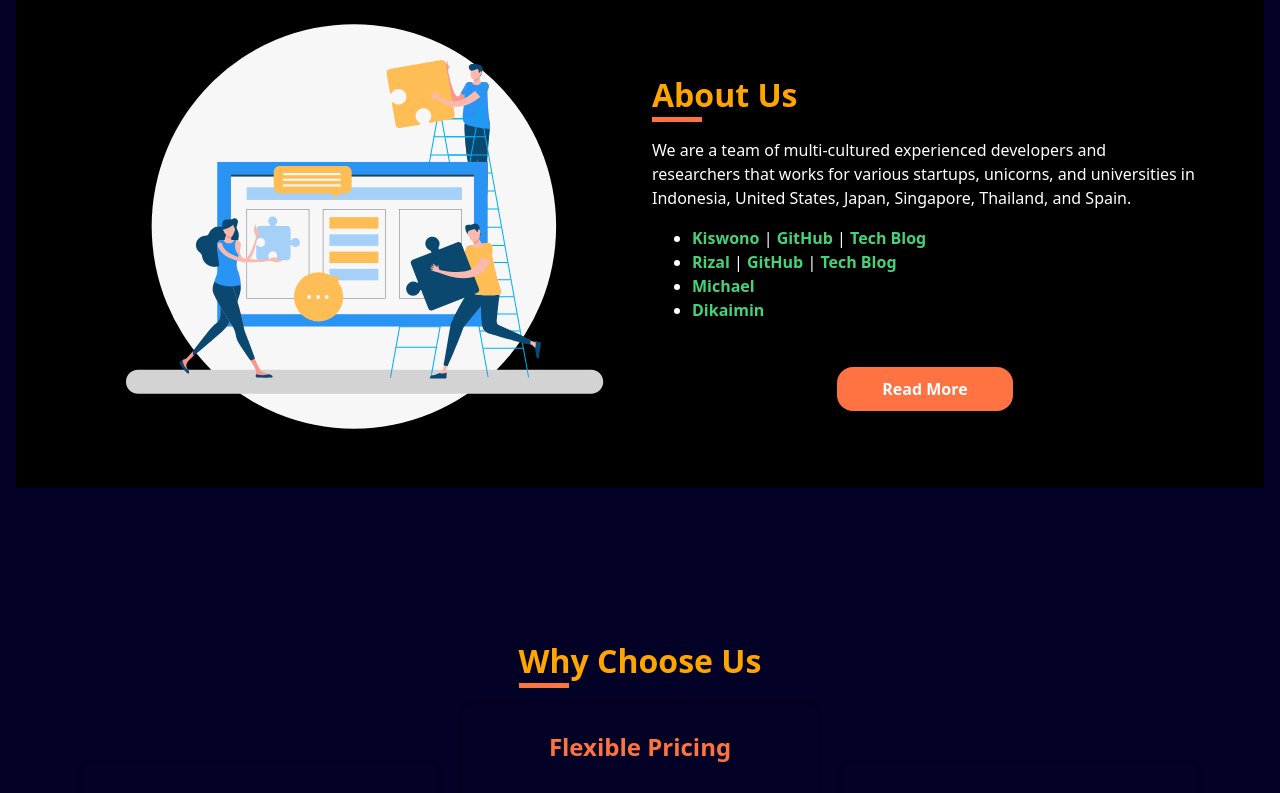
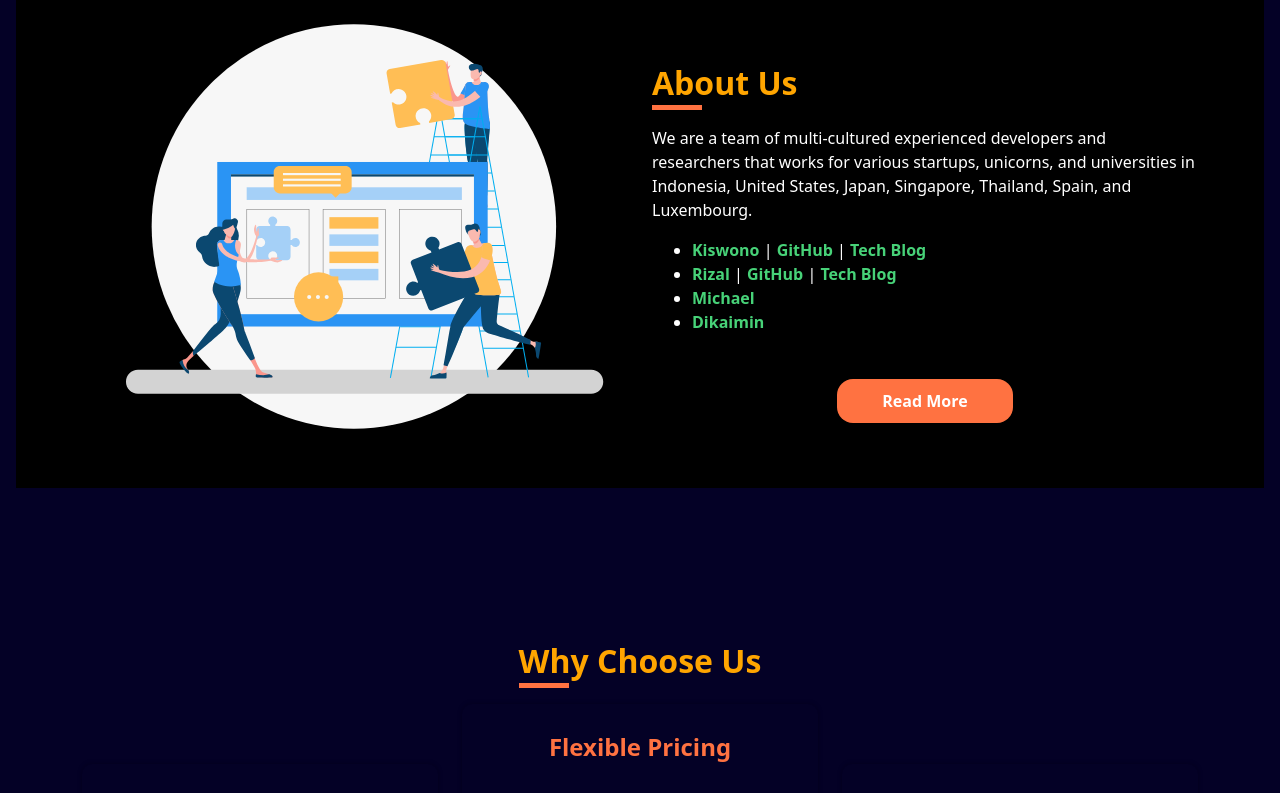
Before and after one commit to kokizzu/benalu.dev, a Svelte app: page / in a window 1280 px wide. Shown: the part 1700-2493 px from the top of the page. Built offline with nearby package versions, Linux system fonts and the light colour scheme.

Commit message:
add 1 more country

```diff
--- a/src/components/Info.svelte
+++ b/src/components/Info.svelte
@@ -17,7 +17,7 @@
 					<Flag code="sg" alt="Singapore"/>
 					<Flag code="th" alt="Thailand"/>
 					<Flag code="es" alt="Spain"/>
-					<Flag code="it" alt="Italy"/>
+					<Flag code="lu" alt="Luxembourg"/>
 					<!--          <div class="info_social">-->
 					<!--            <a href="#ReadMore">-->
 					<!--              <svg-->
--- a/src/routes/AboutUs.svelte
+++ b/src/routes/AboutUs.svelte
@@ -23,7 +23,7 @@
 					<p class="text-left">
 						We are a team of multi-cultured experienced developers and researchers that works for various
 						startups,
-						unicorns, and universities in Indonesia, United States, Japan, Singapore, Thailand, and Spain.
+						unicorns, and universities in Indonesia, United States, Japan, Singapore, Thailand,  Spain, and Luxembourg.
 					</p>
 					<ul>
 						<li><a class="x" href="//linkedin.com/in/kokizzu/">Kiswono</a>
```
